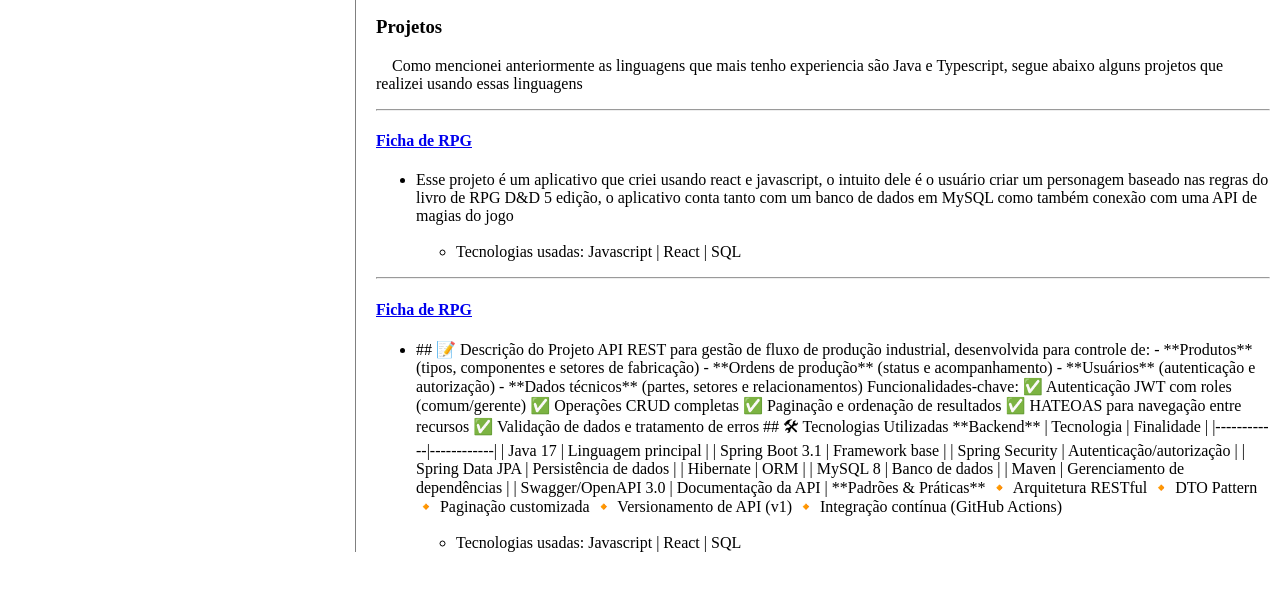
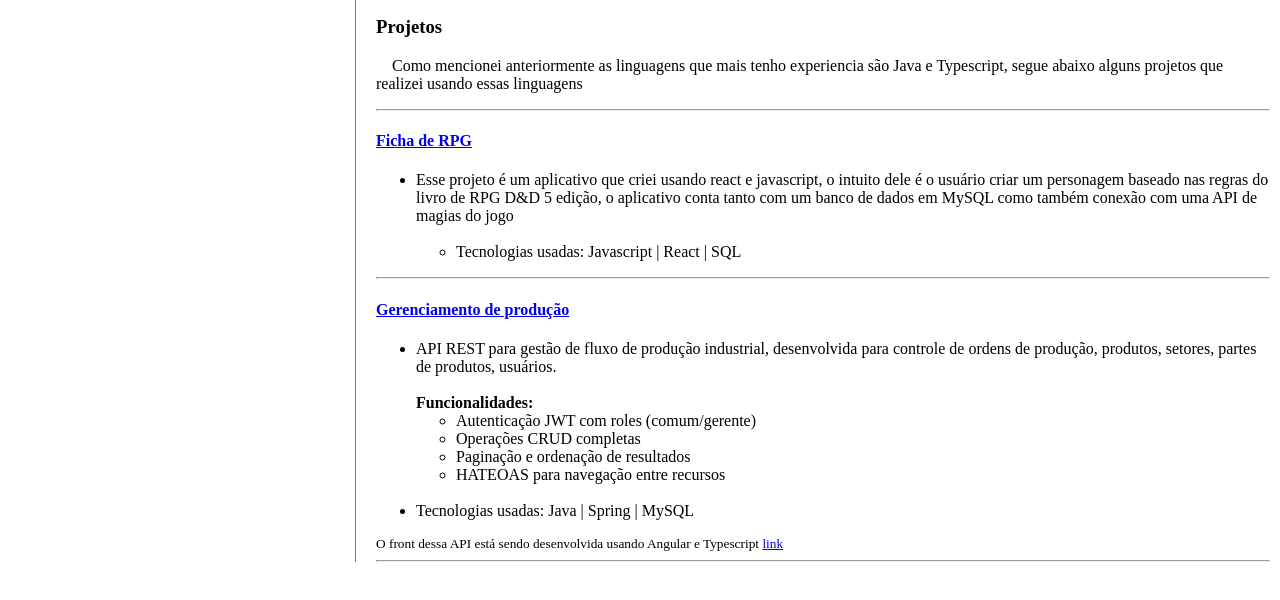
Before and after one commit to Athirson-Pequeno/portifolio, a plain HTML site: page index.html in a window 1280 px wide. Shown: the part 458-1058 px from the top of the page. Drawn offline with Linux system fonts and the light colour scheme.

Commit message:
Projetos configurados

```diff
--- a/index.html
+++ b/index.html
@@ -116,6 +116,7 @@
                 Ficha de RPG
               </a>
             </h4>
+
             <ul>
               <li>
                 Esse projeto é um aplicativo que criei usando react e
@@ -132,39 +133,39 @@
             <hr />
             <h4>
               <a
-                href="https://github.com/Athirson-Pequeno/FichaRPG"
+                href="https://github.com/Athirson-Pequeno/rest-api-with-java"
                 target="_blank"
               >
-                Ficha de RPG
+                Gerenciamento de produção
               </a>
             </h4>
             <ul>
               <li>
-                ## 📝 Descrição do Projeto API REST para gestão de fluxo de
-                produção industrial, desenvolvida para controle de: -
-                **Produtos** (tipos, componentes e setores de fabricação) -
-                **Ordens de produção** (status e acompanhamento) - **Usuários**
-                (autenticação e autorização) - **Dados técnicos** (partes,
-                setores e relacionamentos) Funcionalidades-chave: ✅
-                Autenticação JWT com roles (comum/gerente) ✅ Operações CRUD
-                completas ✅ Paginação e ordenação de resultados ✅ HATEOAS para
-                navegação entre recursos ✅ Validação de dados e tratamento de
-                erros ## 🛠 Tecnologias Utilizadas **Backend** | Tecnologia |
-                Finalidade | |------------|------------| | Java 17 | Linguagem
-                principal | | Spring Boot 3.1 | Framework base | | Spring
-                Security | Autenticação/autorização | | Spring Data JPA |
-                Persistência de dados | | Hibernate | ORM | | MySQL 8 | Banco de
-                dados | | Maven | Gerenciamento de dependências | |
-                Swagger/OpenAPI 3.0 | Documentação da API | **Padrões &
-                Práticas** 🔸 Arquitetura RESTful 🔸 DTO Pattern 🔸 Paginação
-                customizada 🔸 Versionamento de API (v1) 🔸 Integração contínua
-                (GitHub Actions)
+                API REST para gestão de fluxo de produção industrial,
+                desenvolvida para controle de ordens de produção, produtos,
+                setores, partes de produtos, usuários.
+                <br /><br />
+                <strong>Funcionalidades:</strong>
+                <ul>
+                  <li>Autenticação JWT com roles (comum/gerente)</li>
+                  <li>Operações CRUD completas</li>
+                  <li>Paginação e ordenação de resultados</li>
+                  <li>HATEOAS para navegação entre recursos</li>
+                </ul>
               </li>
               <br />
-              <ul>
-                <li>Tecnologias usadas: Javascript | React | SQL</li>
-              </ul>
+              <li>Tecnologias usadas: Java | Spring | MySQL</li>
             </ul>
+            <small
+              >O front dessa API está sendo desenvolvida usando Angular e
+              Typescript
+              <a
+                href="https://github.com/Athirson-Pequeno/rest-api-frontend"
+                target="_blank"
+                >link</a
+              ></small
+            >
+            <hr />
           </div>
         </td>
       </tr>
```
